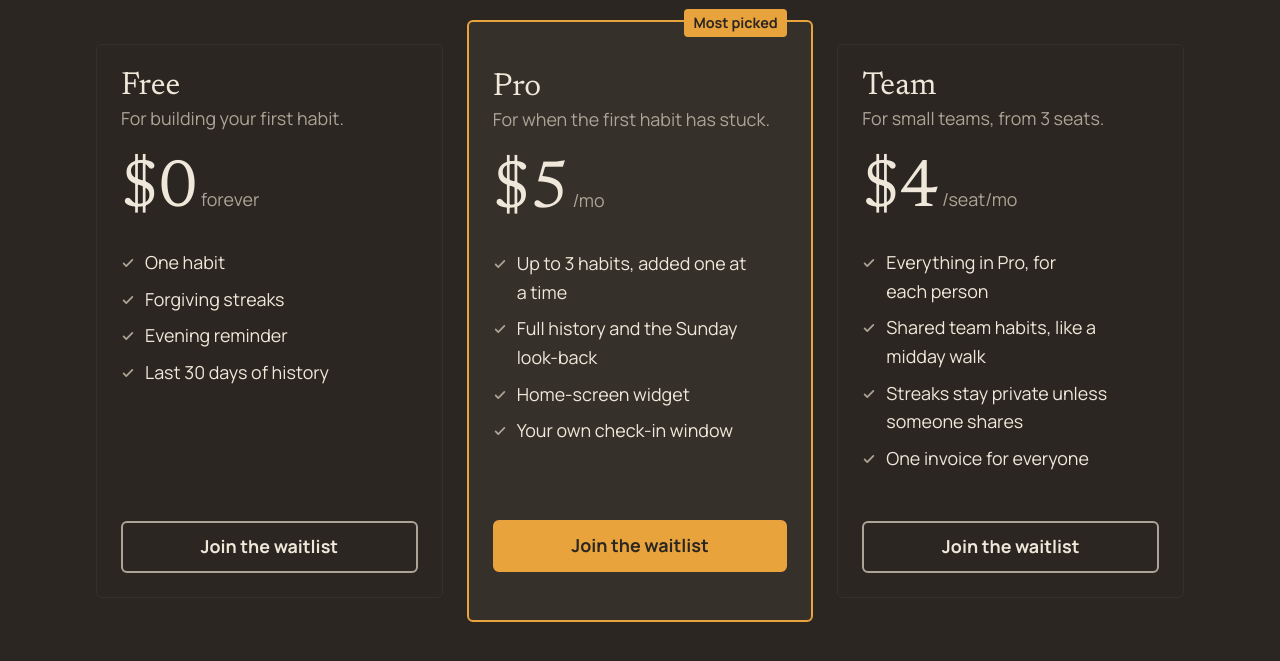
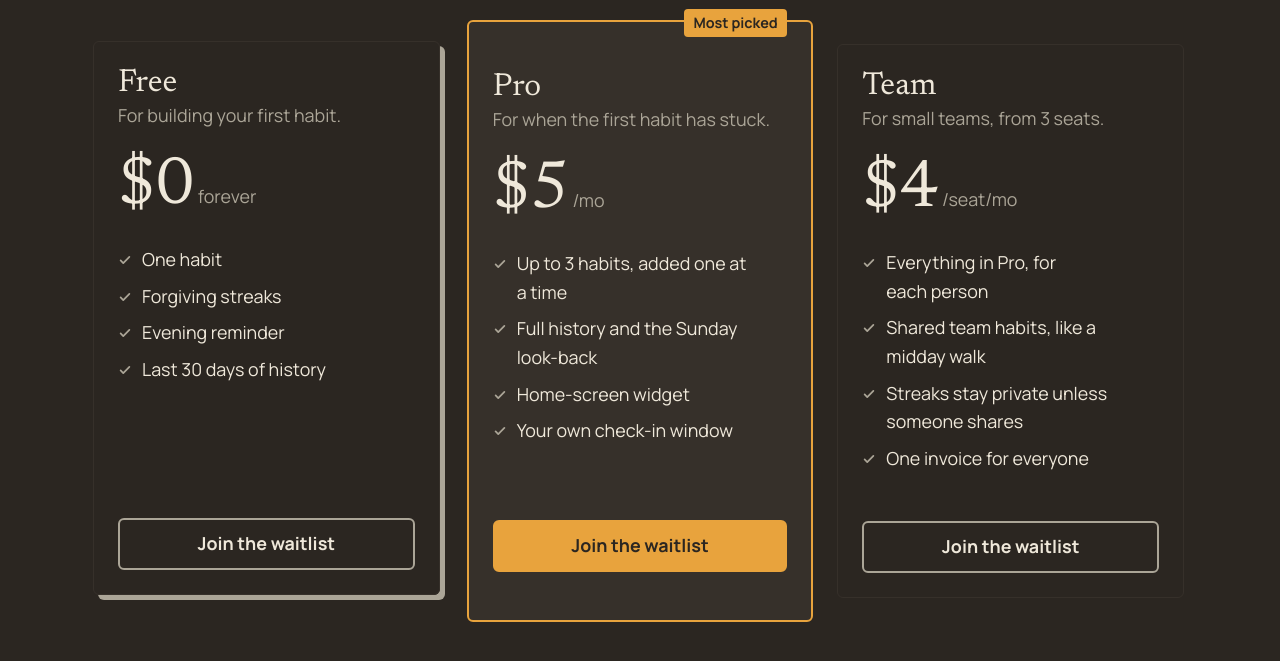
Before and after one commit to Sreerag-Sudhakar/Tallow, a plain HTML site: page index.html in a window 1280 px wide. In both pictures the pointer is over the element 269 px from the left and 3953 px from the top of the page. Shown: the part 3632-4293 px from the top of the page. Drawn offline with Linux system fonts and the light colour scheme.

Commit message:
feat: hard-offset hover shadow on pricing cards
Co-Authored-By: Claude Opus 5.5 <noreply@anthropic.com>

```diff
--- a/css/styles.css
+++ b/css/styles.css
@@ -822,6 +822,20 @@ html:not(.js) .billing {
   padding: var(--space-m);
   border: 1px solid var(--hearth);
   border-radius: var(--radius);
+  transition: transform 150ms ease, box-shadow 150ms ease;
+}
+
+/* Hover (and keyboard focus inside): a hard offset, no blur, so the card lifts without glowing.
+   Ash for Free/Team, Wick for Pro to match its edge. */
+.plan:hover,
+.plan:focus-within {
+  box-shadow: 5px 5px 0 var(--ash);
+  transform: translate(-3px, -3px);
+}
+
+.plan--pro:hover,
+.plan--pro:focus-within {
+  box-shadow: 5px 5px 0 var(--wick);
 }
 
 /* Pro: the one filled panel, with a Wick edge */
```
